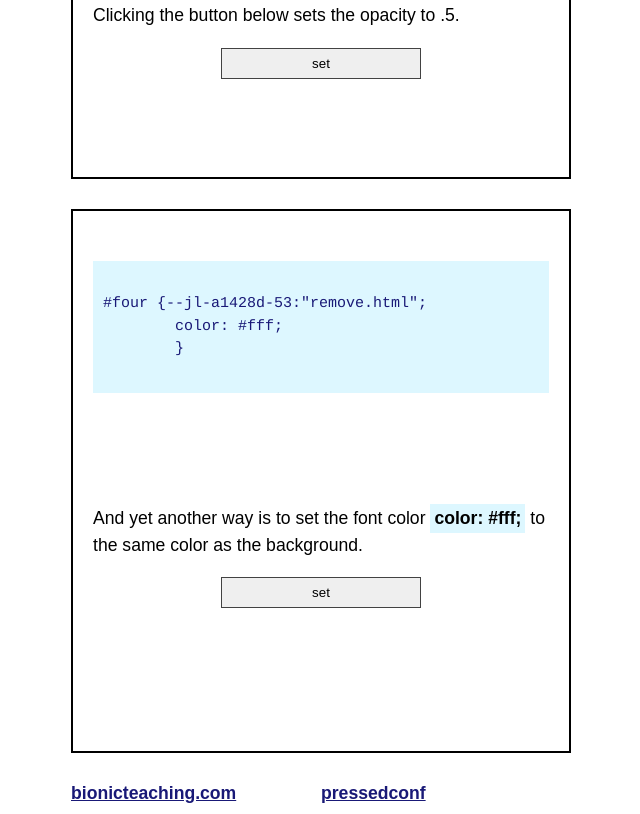
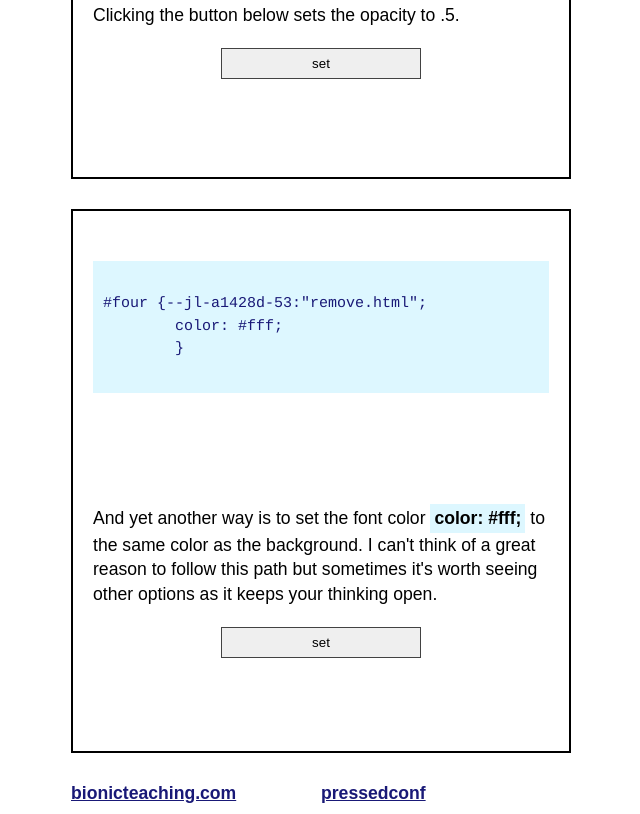
Before and after one commit to woodwardtw/pressed_2019, a plain HTML site: page remove.html in a window 1280 px wide. Shown: the part 1657-2471 px from the top of the page, without its empty margins (319-959 px from the left). Drawn offline with Linux system fonts and the light colour scheme.

Commit message:
additional clarity

```diff
--- a/remove.html
+++ b/remove.html
@@ -56,7 +56,7 @@
 			</style>
 			</pre>
 		  <h2 id="four">Remove Me</h2>
-		  <p>And yet another way is to set the font color <span class="highlight">color: #fff;</span> to the same color as the background. </p>
+		  <p>And yet another way is to set the font color <span class="highlight">color: #fff;</span> to the same color as the background. I can't think of a great reason to follow this path but sometimes it's worth seeing other options as it keeps your thinking open.</p>
 		  	<button id="button-four" data-id="four" data-style="#four {&#xa; color: white;&#xa; background-color: red;&#xa;}">set</button>
 		</div>
 		<div id="footer"></div>
```
Also changed, not shown: 🏠.html (+1 -1 lines).
